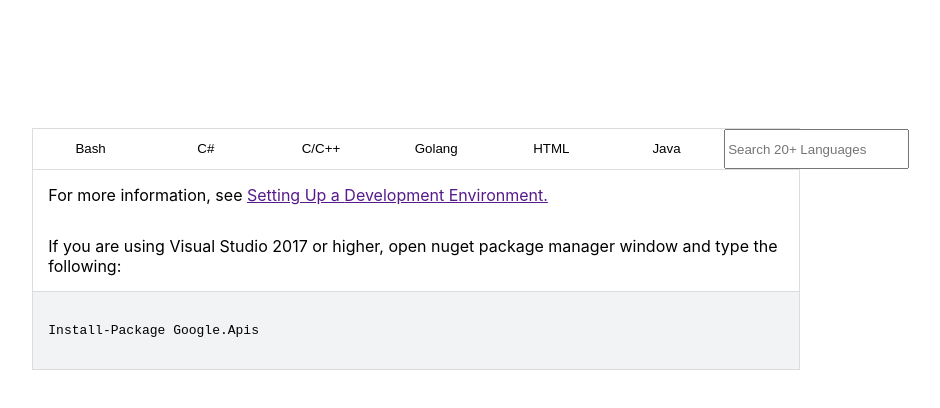
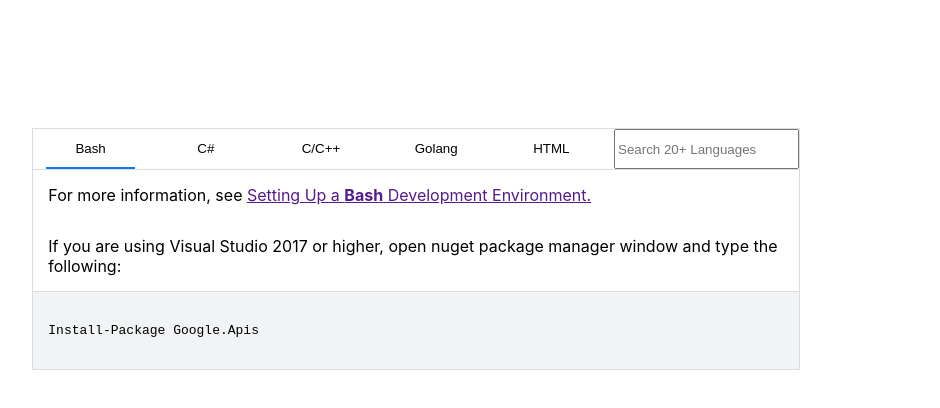
Before and after one commit to kitoshi/google_snippet, a Next.js app: page / in a window 1280 px wide. Shown: the top 408 px of the page, without its empty margins (224-1164 px from the left). Built offline with nearby package versions, Linux system fonts and the light colour scheme.

Commit message:
search input, dynamic text content, active button

```diff
--- a/components/LanguageCode.js
+++ b/components/LanguageCode.js
@@ -1,4 +1,4 @@
-export default function LanguageCode(props) {
+export default function LanguageCode() {
   return (
     <>
       <code>Install-Package Google.Apis</code>
--- a/components/LanguageText.js
+++ b/components/LanguageText.js
@@ -8,7 +8,10 @@ export default function LanguageText(props) {
     <>
       <p>
         For more information, see{' '}
-        <a href=''>Setting Up a {props.language} Development Environment.</a>
+        <a href=''>
+          Setting Up a <strong>{props.language}</strong> Development
+          Environment.
+        </a>
       </p>
       <p>
         If you are using Visual Studio 2017 or higher, open nuget package
--- a/components/Widget.js
+++ b/components/Widget.js
@@ -2,21 +2,59 @@ import LanguageText from './LanguageText'
 import styles from './Widget.module.css'
 import propTypes from 'prop-types'
 import LanguageCode from './LanguageCode'
-import { useState } from 'react'
+import { useState, useEffect } from 'react'
 
 export default function Widget(props) {
-  const [results, setResults] = useState('')
+  const [defaultLanguageTab, setDefaultLanguageTab] = useState([])
+  const [results, setResults] = useState([])
+  const [resultsLanguageTab, setResultsLanguageTab] = useState([])
+  const [activeResult, setActiveResult] = useState('Bash')
+
   Widget.propTypes = {
     languages: propTypes.array
   }
+  useEffect(() => {
+    //pulls in the default button array from props on load
+    //sets active information section to default or next pressed item
+    let defaultButtonArray = props.languages.map((item, idx) => (
+      <button
+        key={item}
+        type='button'
+        onClick={handleActiveResult}
+        className={
+          activeResult === item
+            ? `${styles['language-button']} ${styles['active']}`
+            : styles['language-button']
+        }
+      >
+        {item}
+      </button>
+    ))
+    setDefaultLanguageTab(defaultButtonArray)
+  }, [props.languages, activeResult])
 
-  const languageTab = props.languages.map((item, idx) => (
-    <button key={item} type='button' className={styles['language-button']}>
-      {item}
-    </button>
-  ))
+  useEffect(() => {
+    function updateResultsLanguageTab() {
+      //updates tab array with search input
+      let tabArr = []
+      for (const item of results) {
+        tabArr.push(defaultLanguageTab[item])
+      }
+      if (results.length === 0) {
+        setResultsLanguageTab([])
+      } else if (results.length === 1) {
+        //if search array is one, set it to active
+        setResultsLanguageTab(tabArr)
+        handleActiveResult(tabArr[0].key)
+      } else {
+        setResultsLanguageTab(tabArr)
+      }
+    }
+    updateResultsLanguageTab()
+  }, [results, defaultLanguageTab])
 
   function handleResultsInput(e) {
+    //handles input, strips special characters
     let matches = []
     for (const [idx, element] of props.languages.entries()) {
       let input = e.target.value.replace(/[^a-zA-Z0-9]/g, '')
@@ -26,20 +64,33 @@ export default function Widget(props) {
       }
     }
     setResults(matches)
+
+    if (e.target.value === []) {
+      setResults('')
+    }
+  }
+
+  function handleActiveResult(e) {
+    console.log(typeof e)
+    if (typeof e === 'string') {
+      setActiveResult(e)
+    }
   }
 
   return (
     <div className={styles.widget}>
       <section className={styles['language-tab']}>
-        {results === '' ? languageTab.slice(0, 6) : languageTab[results[0]]}
+        {results.length === 0
+          ? defaultLanguageTab.slice(0, 5)
+          : resultsLanguageTab}
         <input
           type='search'
           placeholder={'Search 20+ Languages'}
-          onInput={handleResultsInput}
+          onInput={(e) => handleResultsInput(e)}
         ></input>
       </section>
       <section className={styles['language-text']}>
-        <LanguageText />
+        <LanguageText language={activeResult} />
       </section>
       <section className={styles['language-code']}>
         <LanguageCode />
--- a/components/Widget.module.css
+++ b/components/Widget.module.css
@@ -1,5 +1,7 @@
 .widget section {
   display: flex;
+  position: relative;
+  overflow: hidden;
 }
 
 .widget section.language-tab {
@@ -40,7 +42,18 @@
 
 .widget button.language-button:active,
 .widget button.language-button:focus {
-  outline: 1px dashed #5f6368;
+  outline: none;
+  border-bottom: 2px solid #1a73e8;
+  border-radius: 3px 3px 0 0;
+}
+
+.widget button.active {
+  outline: none;
+  border-bottom: 2px solid #1a73e8;
+  border-radius: 3px 3px 0 0;
+}
+
+.widget button.inactive {
   border-bottom: 2px solid #1a73e8;
   border-radius: 3px 3px 0 0;
 }
@@ -57,3 +70,9 @@
 .widget code {
   margin: 4% 2%;
 }
+
+.widget input {
+  position: absolute;
+  right: 0;
+  height: 100%;
+}
```
